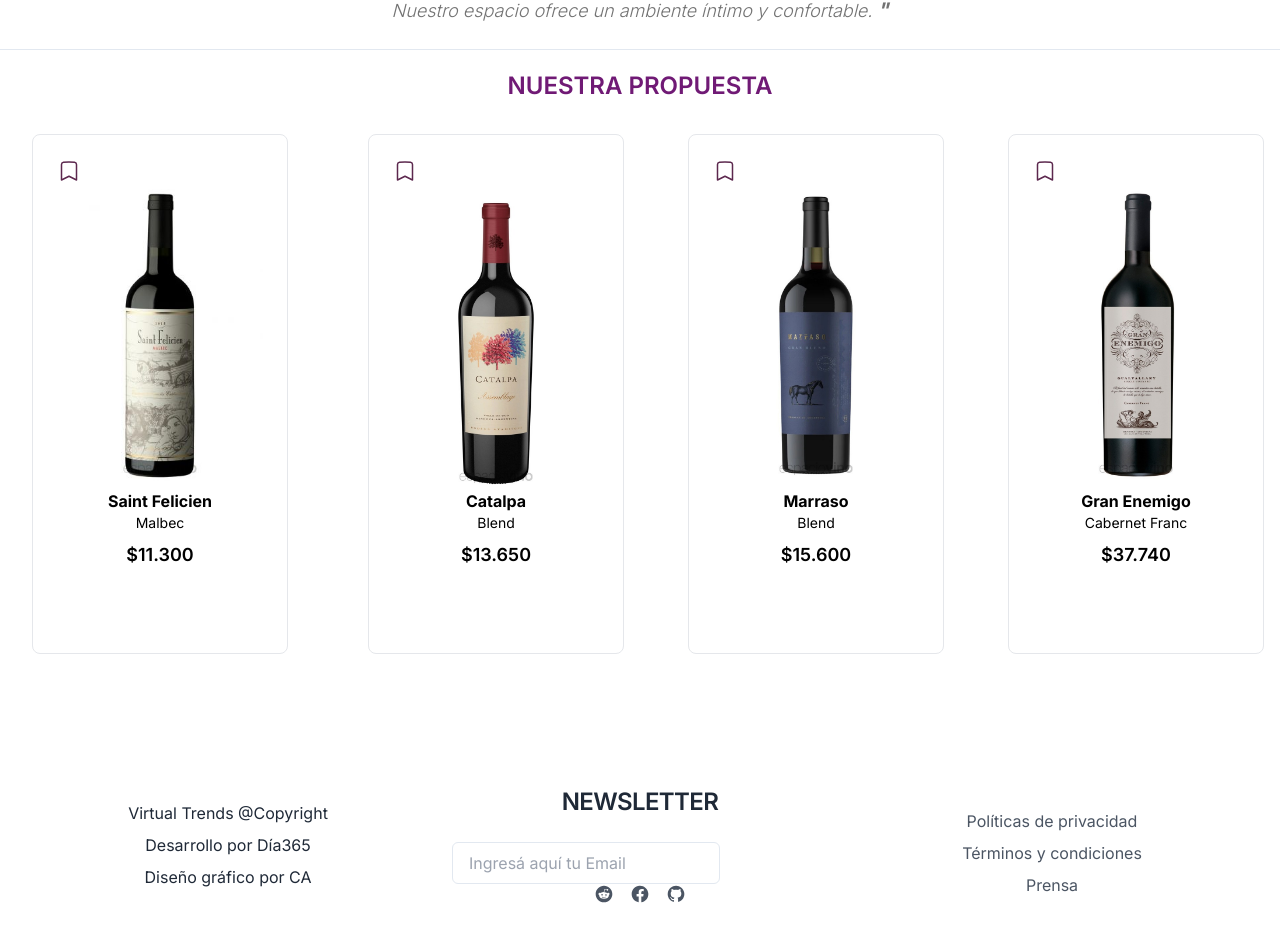
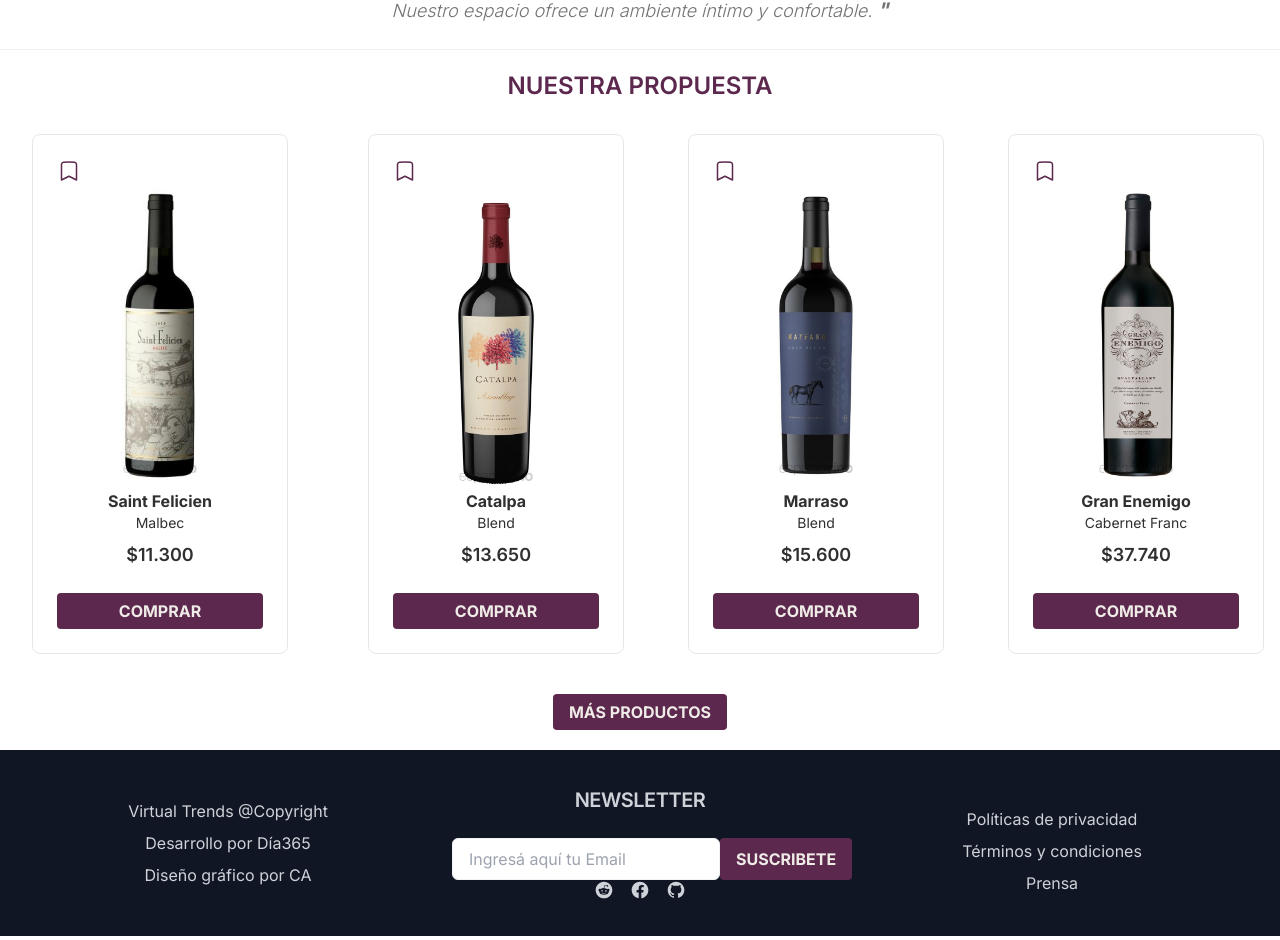
Before and after one commit to VinoVivo/VinoVivo-Frontend, a Next.js app in the folder vino-vivo/: page / in a window 1280 px wide. Shown: the part 453-1393 px from the top of the page. Built offline with nearby package versions, Linux system fonts and the light colour scheme.

Commit message:
configuro colores

```diff
--- a/vino-vivo/src/app/globals.css
+++ b/vino-vivo/src/app/globals.css
@@ -4,65 +4,83 @@
 
   @layer base {
     :root {
-      --background: 0 0% 100%;
-      --foreground: 222.2 84% 4.9%;
+      --background:  0, 0%, 100%;
+      --foreground: 0, 0%, 19%;
 
-      --card: 0 0% 100%;
-      --card-foreground: 222.2 84% 4.9%;
+      --card: 0, 0%, 100%;
+      --card-foreground: 0, 0%, 19%;
 
-      --popover: 0 0% 100%;
-      --popover-foreground: 222.2 84% 4.9%;
+      --popover: 38, 20%, 92% ;
+      --popover-foreground: 0, 0%, 19%;
 
-      --primary: 222.2 47.4% 11.2%;
-      --primary-foreground: 210 40% 98%;
+      --primary:  351, 61%, 28%;
+      --primary-foreground: 38, 20%, 92%;
 
-      --secondary: 210 40% 96.1%;
-      --secondary-foreground: 222.2 47.4% 11.2%;
+      --secondary: 220, 39%, 10%;
+      --secondary-foreground: 216, 12%, 83%;
 
       --muted: 210 40% 96.1%;
       --muted-foreground: 215.4 16.3% 46.9%;
 
-      --accent: 210 40% 96.1%;
-      --accent-foreground: 222.2 47.4% 11.2%;
+      --accent: 38, 20%, 92%, 1;
+      --accent-foreground: 220, 39,10;
 
-      --destructive: 0 84.2% 60.2%;
-      --destructive-foreground: 210 40% 98%;
+      --destructive:354, 32.6%, 61%, ;
+      --destructive-foreground: 8, 38%, 87 ;
 
-      --border: 214.3 31.8% 91.4%;
-      --input: 214.3 31.8% 91.4%;
-      --ring: 222.2 84% 4.9%;
 
+      --success: 96, 19%, 56%;
+      --success-foreground: 96, 35%, 91%;
+
+      --violeta:  316, 39%, 26%;
+      --violeta-foreground: 38, 20%, 92% ;
+
+      --beige: 29, 17%, 60% ;
+      --beige-foreground: 220, 39,10;
+
+      --border: 220,14%,95%;
+      --input: 220,14%,95%;
+      --ring: 354, 32.6%, 61%;
       --radius: 0.5rem;
     }
 
     .dark {
-      --background: 222.2 84% 4.9%;
-      --foreground: 210 40% 98%;
+      --background: hsl(0, 0%, 19%);
+      --foreground: hsl( 0, 0%, 100%);
 
-      --card: 222.2 84% 4.9%;
-      --card-foreground: 210 40% 98%;
+      --card: hsl(0, 0%, 19%);
+      --card-foreground: hsl(0, 0%, 100%);
 
-      --popover: 222.2 84% 4.9%;
-      --popover-foreground: 210 40% 98%;
+      --popover: hsl(0, 0%, 19%);
+      --popover-foreground: hsl(38, 20%, 92% );
 
-      --primary: 210 40% 98%;
-      --primary-foreground: 222.2 47.4% 11.2%;
+      --primary: hsl(38, 20%, 92% );
+      --primary-foreground: hsl(351, 61%, 28%);
 
-      --secondary: 217.2 32.6% 17.5%;
-      --secondary-foreground: 210 40% 98%;
+      --secondary: hsl(216, 12%, 83%);;
+      --secondary-foreground: hsl(220, 39,10);
 
       --muted: 217.2 32.6% 17.5%;
       --muted-foreground: 215 20.2% 65.1%;
 
-      --accent: 217.2 32.6% 17.5%;
-      --accent-foreground: 210 40% 98%;
+      --accent: hsl(220, 39,10);
+      --accent-foreground: hsl(38, 20%, 92%, 1);
 
       --destructive: 0 62.8% 30.6%;
       --destructive-foreground: 210 40% 98%;
 
-      --border: 217.2 32.6% 17.5%;
-      --input: 217.2 32.6% 17.5%;
-      --ring: 212.7 26.8% 83.9%;
+      --success:  hsla(96, 35%, 91%);
+      --success-foreground: hsl(96, 19%, 56%);
+
+      --violeta:  hsl(38, 20%, 92% );
+      --violeta-foreground:  hsl(316, 39%, 26%);
+
+      --beige:hsl(220, 39,10);
+      --beige-foreground: hsl(29, 17%, 60% );
+
+      --border: hsl(220,14%,95%);
+      --input: hsl(220,14%,95%);
+      --ring: hsl(354, 32.6%, 61%);
     }
   }
 
--- a/vino-vivo/src/components/layouts/body/Body.tsx
+++ b/vino-vivo/src/components/layouts/body/Body.tsx
@@ -16,17 +16,19 @@ const Body = () => {
 
     const generateCards = (wines: string[]) => {
         return wines.map((wine, index) => (
-            <div key={index} className="m-4 bg-white rounded-lg border border-gray-200 p-6 w-64">
+            <div key={index} className="m-4 bg-violeta-foreground
+             rounded-lg border border-gray-200 p-6 w-64">
                 <svg xmlns="http://www.w3.org/2000/svg" fill="none" viewBox="0 0 24 24" strokeWidth="1.5" stroke="#5c284e" className="w-6 h-6">
                     <path strokeLinecap="round" strokeLinejoin="round" d="M17.593 3.322c1.1.128 1.907 1.077 1.907 2.185V21L12 17.25 4.5 21V5.507c0-1.108.806-2.057 1.907-2.185a48.507 48.507 0 0 1 11.186 0Z" />
                 </svg>
                 <img src={wine} alt={"Producto " + (index + 1)} className="transform transition-transform duration-300 hover:cursor-pointer" />
                 <div className="flex flex-col items-center mt-2">
-                    <p className="text-md font-bold text-black">Nombre del Vino</p>
-                    <p className="text-sm text-black">Tipo de Vino</p>
-                    <p className="text-lg font-semibold text-black mt-2">$10.000</p>
+                    <p className="text-md font-bold text-foreground">Nombre del Vino</p>
+                    <p className="text-sm text-foreground">Tipo de Vino</p>
+                    <p className="text-lg font-semibold text-foreground mt-2">$10.000</p>
                 </div>
-                <button className="bg-violeta hover:bg-fuchsia-950 text-white font-bold mt-6 py-1.5 px-4 rounded w-full">COMPRAR</button>
+                <button className="bg-violeta hover:bg-fuchsia-950 text-violeta-foreground
+                 font-bold mt-6 py-1.5 px-4 rounded w-full">COMPRAR</button>
             </div>
         ));
     };
@@ -43,11 +45,12 @@ const Body = () => {
                 </div>
             </div>
 
-            <p className="text-fuchsia-900 text-center text-2xl font-semibold">NUESTRA PROPUESTA</p>
+            <p className="text-violeta text-center text-2xl font-semibold">NUESTRA PROPUESTA</p>
 
             <div className="flex flex-wrap justify-center mt-4 space-x-16">
                 {/* Card 1 */}
-                <div className="m-4 bg-white rounded-lg border border-gray-200 p-6 w-64">
+                <div className="m-4 bg-card
+                 rounded-lg border border-gray-200 p-6 w-64">
                     <button>
                         <svg xmlns="http://www.w3.org/2000/svg" fill="none" viewBox="0 0 24 24" stroke-width="1.5" stroke="#5c284e" className="w-6 h-6">
                             <path stroke-linecap="round" stroke-linejoin="round" d="M17.593 3.322c1.1.128 1.907 1.077 1.907 2.185V21L12 17.25 4.5 21V5.507c0-1.108.806-2.057 1.907-2.185a48.507 48.507 0 0 1 11.186 0Z" />
@@ -55,14 +58,16 @@ const Body = () => {
                     </button>
                     <img src="/vino1.jpg" alt="Producto 1" className="transform transition-transform duration-300 hover:cursor-pointer" />
                     <div className="flex flex-col items-center mt-2">
-                        <p className="text-md font-bold text-black">Saint Felicien</p>
-                        <p className="text-sm text-black">Malbec</p>
-                        <p className="text-lg font-semibold text-black mt-2">$11.300</p>
+                        <p className="text-md font-bold text-foreground">Saint Felicien</p>
+                        <p className="text-sm text-foreground">Malbec</p>
+                        <p className="text-lg font-semibold text-foreground mt-2">$11.300</p>
                     </div>
-                    <button className="bg-violeta hover:bg-fuchsia-950 text-white font-bold mt-6 py-1.5 px-4 rounded w-full">COMPRAR</button>
+                    <button className="bg-violeta hover:bg-fuchsia-950 text-violeta-foreground
+                     font-bold mt-6 py-1.5 px-4 rounded w-full">COMPRAR</button>
                 </div>
                 {/* Card 2 */}
-                <div className="m-4 bg-white rounded-lg border border-gray-200 p-6 w-64">
+                <div className="m-4 bg-card
+                 rounded-lg border border-gray-200 p-6 w-64">
                     <button>
                         <svg xmlns="http://www.w3.org/2000/svg" fill="none" viewBox="0 0 24 24" stroke-width="1.5" stroke="#5c284e" className="w-6 h-6">
                             <path stroke-linecap="round" stroke-linejoin="round" d="M17.593 3.322c1.1.128 1.907 1.077 1.907 2.185V21L12 17.25 4.5 21V5.507c0-1.108.806-2.057 1.907-2.185a48.507 48.507 0 0 1 11.186 0Z" />
@@ -70,14 +75,16 @@ const Body = () => {
                     </button>
                     <div className="flex flex-col items-center mt-2">
                         <img src="/vino2.jpg" alt="Producto 1" className="transform transition-transform duration-300 hover:cursor-pointer" />
-                        <p className="text-md font-bold text-black">Catalpa</p>
-                        <p className="text-sm text-black">Blend</p>
-                        <p className="text-lg font-semibold text-black mt-2">$13.650</p>
+                        <p className="text-md font-bold text-foreground">Catalpa</p>
+                        <p className="text-sm text-foreground">Blend</p>
+                        <p className="text-lg font-semibold text-foreground mt-2">$13.650</p>
                     </div>
-                    <button className="bg-violeta hover:bg-fuchsia-950 text-white font-bold mt-6 py-1.5 px-4 rounded w-full">COMPRAR</button>
+                    <button className="bg-violeta hover:bg-fuchsia-950 text-violeta-foreground
+                     font-bold mt-6 py-1.5 px-4 rounded w-full">COMPRAR</button>
                 </div>
                 {/* Card 3 */}
-                <div className="m-4 bg-white rounded-lg border border-gray-200 p-6 w-64">
+                <div className="m-4 bg-card
+                 rounded-lg border border-gray-200 p-6 w-64">
                     <button>
                         <svg xmlns="http://www.w3.org/2000/svg" fill="none" viewBox="0 0 24 24" stroke-width="1.5" stroke="#5c284e" className="w-6 h-6">
                             <path stroke-linecap="round" stroke-linejoin="round" d="M17.593 3.322c1.1.128 1.907 1.077 1.907 2.185V21L12 17.25 4.5 21V5.507c0-1.108.806-2.057 1.907-2.185a48.507 48.507 0 0 1 11.186 0Z" />
@@ -85,14 +92,16 @@ const Body = () => {
                     </button>
                     <img src="/vino3.jpg" alt="Producto 1" className="transform transition-transform duration-300 hover:cursor-pointer" />
                     <div className="flex flex-col items-center mt-2">
-                        <p className="text-md font-bold text-black">Marraso</p>
-                        <p className="text-sm text-black">Blend</p>
-                        <p className="text-lg font-semibold text-black mt-2">$15.600</p>
+                        <p className="text-md font-bold text-foreground">Marraso</p>
+                        <p className="text-sm text-foreground">Blend</p>
+                        <p className="text-lg font-semibold text-foreground mt-2">$15.600</p>
                     </div>
-                    <button className="bg-violeta hover:bg-fuchsia-950 text-white font-bold mt-6 py-1.5 px-4 rounded w-full">COMPRAR</button>
+                    <button className="bg-violeta hover:bg-fuchsia-950 text-violeta-foreground
+                     font-bold mt-6 py-1.5 px-4 rounded w-full">COMPRAR</button>
                 </div>
                 {/* Card 4 */}
-                <div className="m-4 bg-white rounded-lg border border-gray-200 p-6 w-64">
+                <div className="m-4 bg-card
+                 rounded-lg border border-gray-200 p-6 w-64">
                     <button>
                         <svg xmlns="http://www.w3.org/2000/svg" fill="none" viewBox="0 0 24 24" stroke-width="1.5" stroke="#5c284e" className="w-6 h-6">
                             <path stroke-linecap="round" stroke-linejoin="round" d="M17.593 3.322c1.1.128 1.907 1.077 1.907 2.185V21L12 17.25 4.5 21V5.507c0-1.108.806-2.057 1.907-2.185a48.507 48.507 0 0 1 11.186 0Z" />
@@ -100,16 +109,18 @@ const Body = () => {
                     </button>
                     <img src="/vino4.jpg" alt="Producto 1" className="transform transition-transform duration-300 hover:cursor-pointer" />
                     <div className="flex flex-col items-center mt-2">
-                        <p className="text-md font-bold text-black">Gran Enemigo</p>
-                        <p className="text-sm text-black">Cabernet Franc</p>
-                        <p className="text-lg font-semibold text-black mt-2">$37.740</p>
+                        <p className="text-md font-bold text-foreground">Gran Enemigo</p>
+                        <p className="text-sm text-foreground">Cabernet Franc</p>
+                        <p className="text-lg font-semibold text-foreground mt-2">$37.740</p>
                     </div>
-                    <button className="bg-violeta hover:bg-fuchsia-950 text-white font-bold mt-6 py-1.5 px-4 rounded w-full">COMPRAR</button>
+                    <button className="bg-violeta hover:bg-fuchsia-950 text-violeta-foreground
+                     font-bold mt-6 py-1.5 px-4 rounded w-full">COMPRAR</button>
                 </div>
             </div>
 
             <div className="flex justify-center mb-5">
-                <button className="bg-violeta hover:bg-fuchsia-950 text-white font-bold mt-6 py-1.5 px-4 rounded">MÁS PRODUCTOS</button>
+                <button className="bg-violeta hover:bg-fuchsia-950 text-violeta-foreground
+                 font-bold mt-6 py-1.5 px-4 rounded">MÁS PRODUCTOS</button>
             </div>
         </main>
     );
--- a/vino-vivo/src/components/layouts/footer/Footer.tsx
+++ b/vino-vivo/src/components/layouts/footer/Footer.tsx
@@ -2,35 +2,35 @@ import React from 'react'
 
 function Footer() {
     return (
-        <footer className="bg-white dark:bg-gray-900">
+        <footer className="bg-secondary">
 
             <div className="container mx-auto">
                 <div className="grid grid-cols-1 gap-5 sm:grid-cols-2 lg:grid-cols-6 py-7">
 
                     <div className="m-2 space-y-2 flex flex-col justify-center items-center sm:col-start-1 sm:col-span-2">
-                        <p className=" text-gray-800 dark:text-white">Virtual Trends @Copyright</p>
-                        <p className=" text-gray-800 dark:text-white">Desarrollo por Día365</p>
-                        <p className=" text-gray-800 dark:text-white">Diseño gráfico por CA</p>
+                        <p className="text-secondary-foreground">Virtual Trends @Copyright</p>
+                        <p className=" text-secondary-foreground ">Desarrollo por Día365</p>
+                        <p className="text-secondary-foreground">Diseño gráfico por CA</p>
                     </div>
 
                     <div className="m-2 sm:col-span-2  items-center flex flex-col justify-center">
-                        <h1 className="max-w-lg text-xl font-semibold tracking-tight text-gray-800 xl:text-2xl dark:text-white">
+                        <h1 className="max-w-lg text-xl font-semibold tracking-tight text-secondary-foreground xl:text-2x1">
                             NEWSLETTER
                         </h1>
                         <div className="flex flex-col mx-auto mt-6 space-y-3 md:space-y-0 md:flex-row">
                             <input id="email"
                                 type="text"
-                                className="px-4 py-2 text-gray-700 bg-white border rounded-md dark:bg-gray-900 dark:text-gray-300 dark:border-gray-600 focus:border-blue-400 dark:focus:border-blue-300 focus:outline-none focus:ring focus:ring-opacity-40 focus:ring-blue-300"
+                                className="px-4 py-2 bg-background border rounded-md text-secondary-foreground  focus:border-blue-400 dark:focus:border-blue-300 focus:outline-none focus:ring focus:ring-opacity-40 focus:ring-blue-300"
                                 placeholder="Ingresá aquí tu Email"
                             />
 
-                            <button className=" text-white font-bold mt-6 py-1.5 px-4 rounded w-full bg-violeta hover:bg-fuchsia-950 focus:ring-gray-300 focus:ring-opacity-80" >
+                            <button className=" text-primary-foreground font-bold mt-6 py-1.5 px-4 rounded w-full bg-violeta hover:bg-fuchsia-950 focus:ring-gray-300 focus:ring-opacity-80" >
                                 SUSCRIBETE
                             </button>
                         </div>
                         <div className="flex items-center justify-between">
                             <div className="flex -mx-2">
-                                <a href="#" className="mx-2 text-gray-600 transition-colors duration-300 dark:text-gray-300 hover:text-blue-500 dark:hover:text-blue-400" aria-label="Reddit">
+                                <a href="#" className="mx-2 text-secondary-foreground transition-colors duration-300 dark:text-gray-300 hover:text-blue-500 dark:hover:text-blue-400" aria-label="Reddit">
                                     <svg className="w-5 h-5 fill-current" viewBox="0 0 24 24" fill="none"
                                         xmlns="http://www.w3.org/2000/svg">
                                         <path
@@ -39,7 +39,7 @@ function Footer() {
                                     </svg>
                                 </a>
 
-                                <a href="#" className="mx-2 text-gray-600 transition-colors duration-300 dark:text-gray-300 hover:text-blue-500 dark:hover:text-blue-400" aria-label="Facebook">
+                                <a href="#" className="mx-2 text-secondary-foreground transition-colors duration-300 dark:text-gray-300 hover:text-blue-500 dark:hover:text-blue-400" aria-label="Facebook">
                                     <svg className="w-5 h-5 fill-current" viewBox="0 0 24 24" fill="none"
                                         xmlns="http://www.w3.org/2000/svg">
                                         <path
@@ -48,7 +48,7 @@ function Footer() {
                                     </svg>
                                 </a>
 
-                                <a href="#" className="mx-2 text-gray-600 transition-colors duration-300 dark:text-gray-300 hover:text-blue-500 dark:hover:text-blue-400" aria-label="Github">
+                                <a href="#" className="mx-2 text-secondary-foreground transition-colors duration-300 dark:text-gray-300 hover:text-blue-500 dark:hover:text-blue-400" aria-label="Github">
                                     <svg className="w-5 h-5 fill-current" viewBox="0 0 24 24" fill="none"
                                         xmlns="http://www.w3.org/2000/svg">
                                         <path
@@ -61,9 +61,9 @@ function Footer() {
                     </div>
 
                     <div className="m-2 flex flex-col justify-center items-center space-y-2 h-full sm:col-start-5 sm:col-span-2">
-                        <a href="#" className="text-gray-600 transition-colors duration-300 dark:text-gray-300 dark:hover:text-blue-400 hover:underline hover:text-blue-500">Políticas de privacidad</a>
-                        <a href="#" className="text-gray-600 transition-colors duration-300 dark:text-gray-300 dark:hover:text-blue-400 hover:underline hover:text-blue-500">Términos y condiciones</a>
-                        <a href="#" className="text-gray-600 transition-colors duration-300 dark:text-gray-300 dark:hover:text-blue-400 hover:underline hover:text-blue-500">Prensa</a>
+                        <a href="#" className="text-secondary-foreground transition-colors duration-300 dark:text-gray-300 dark:hover:text-blue-400 hover:underline hover:text-blue-500">Políticas de privacidad</a>
+                        <a href="#" className="text-secondary-foreground transition-colors duration-300 dark:text-gray-300 dark:hover:text-blue-400 hover:underline hover:text-blue-500">Términos y condiciones</a>
+                        <a href="#" className="text-secondary-foreground transition-colors duration-300 dark:text-gray-300 dark:hover:text-blue-400 hover:underline hover:text-blue-500">Prensa</a>
                     </div>
 
                 </div>
--- a/vino-vivo/src/components/productDetail/CardRigthSide.tsx
+++ b/vino-vivo/src/components/productDetail/CardRigthSide.tsx
@@ -26,8 +26,8 @@ export default function CardRigthSide() {
                     {/* <p className="text-sm">{wine.stock ? 'Disponible' : 'Agotado'}</p> */}
                     <p className="text-sm"><span className="font-bold">Stock: </span>Disponible</p>
                     <div className="flex flex-row justify-evenly mt-4">
-                        <Button> <Link href={"/"}>Comprar</Link></Button>
-                        <Button><Link href={"/"}>Agregar al carrito</Link> </Button>
+                        <Button  className="bg-violeta hover:bg-fuchsia-950"> <Link href={"/"}>Comprar</Link></Button>
+                        <Button className="bg-violeta hover:bg-fuchsia-950"><Link href={"/"}>Agregar al carrito</Link> </Button>
                     </div>
                 </CardContent>
     )
```
Also changed, not shown: vino-vivo/tailwind.config.ts (+12 -0 lines).
